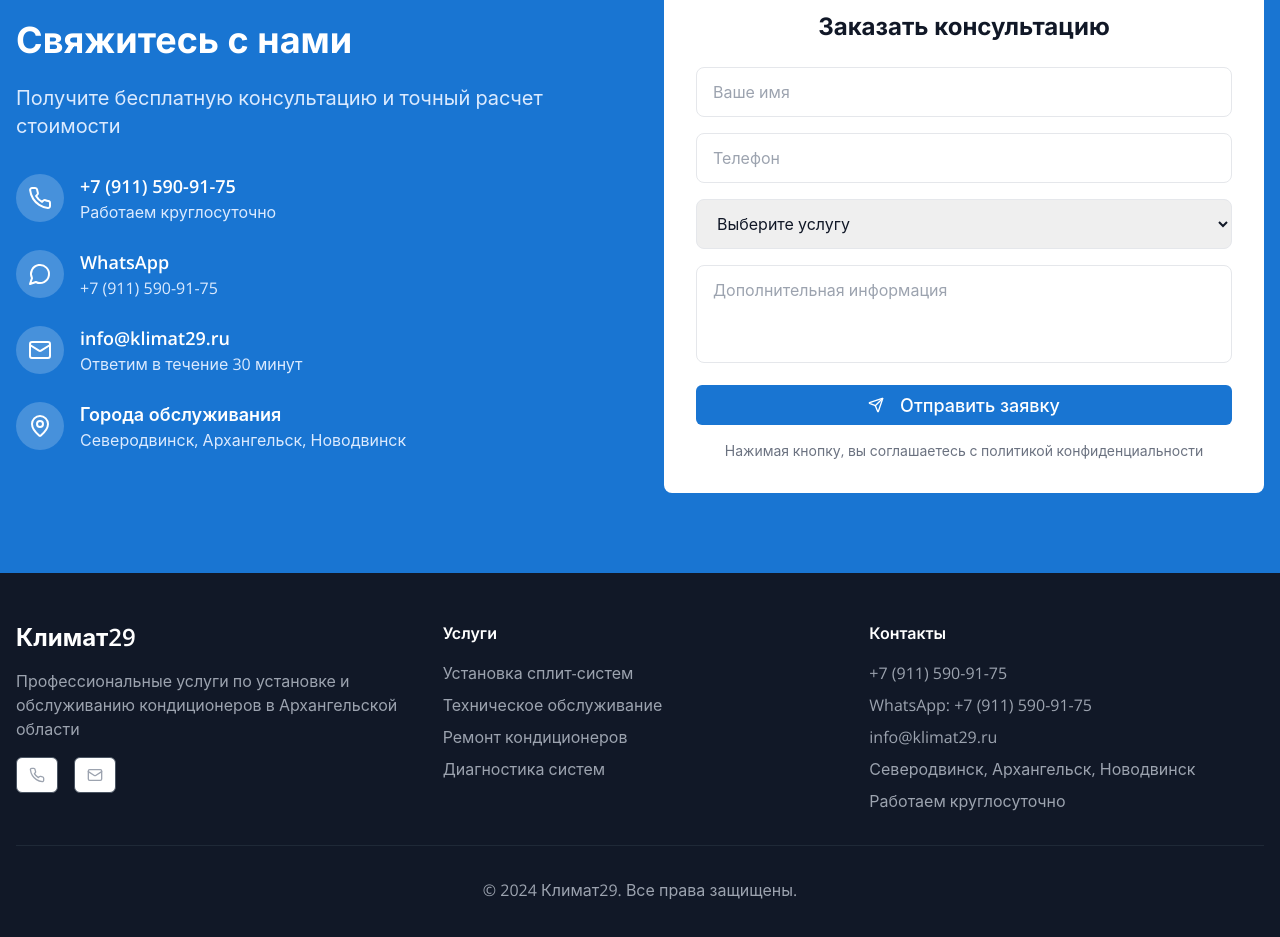
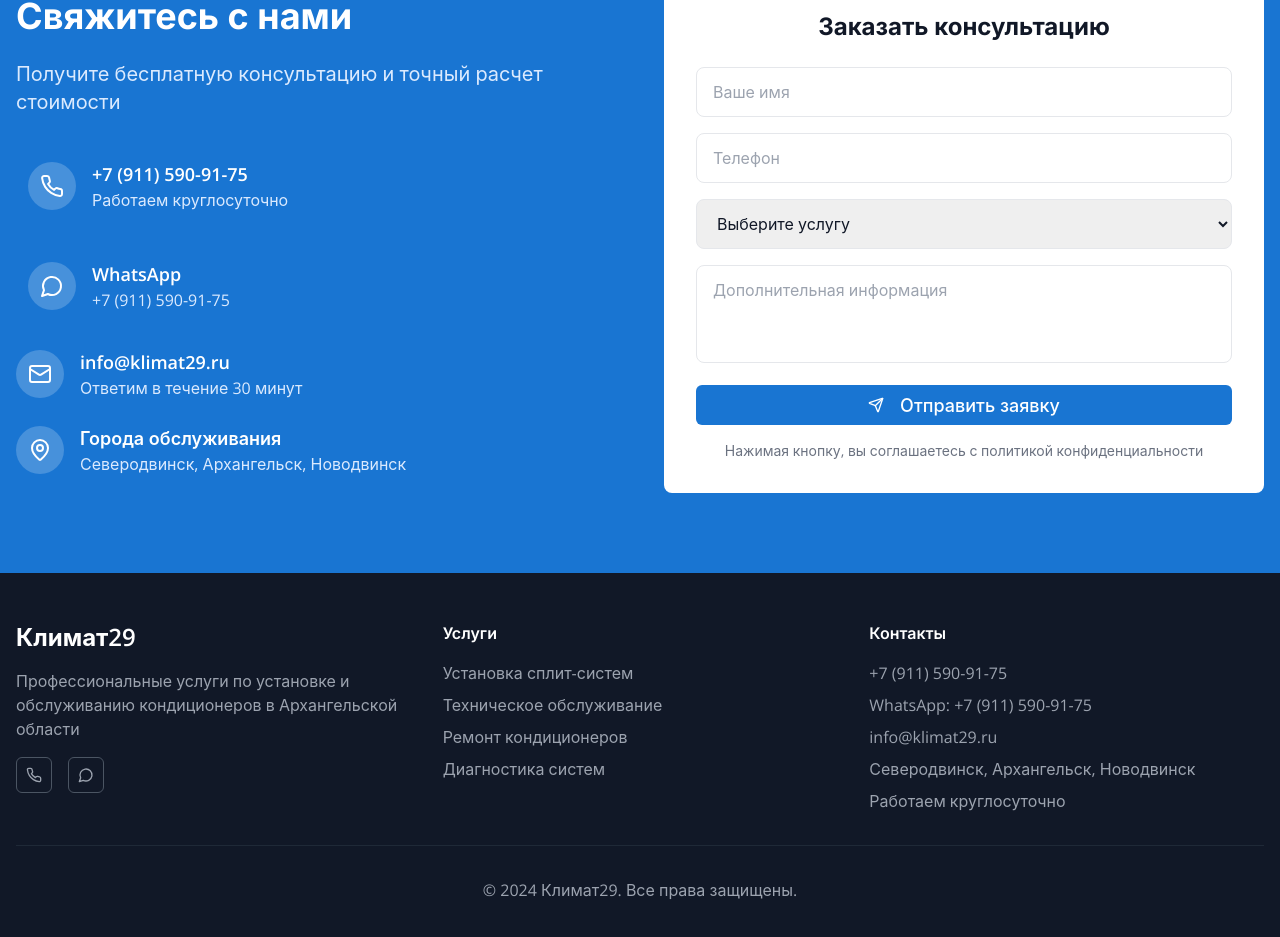
Before and after one commit to pr-poehali-dev/air-conditioning-installation, a React (Vite) app: page / in a window 1280 px wide. Shown: the part 2396-3333 px from the top of the page. Built offline with nearby package versions, Linux system fonts and the light colour scheme.

Commit message:
Добавить контактную информацию с переходом в WhatsApp

```diff
--- a/src/pages/Index.tsx
+++ b/src/pages/Index.tsx
@@ -266,7 +266,7 @@ const Index = () => {
                 Получите бесплатную консультацию и точный расчет стоимости
               </p>
               <div className="space-y-6">
-                <div className="flex items-center gap-4">
+                <a href="tel:+79115909175" className="flex items-center gap-4 hover:bg-white/10 p-3 rounded-lg transition-colors">
                   <div className="w-12 h-12 bg-white/20 rounded-full flex items-center justify-center">
                     <Icon name="Phone" size={24} className="text-white" />
                   </div>
@@ -274,18 +274,16 @@ const Index = () => {
                     <div className="font-semibold text-lg">+7 (911) 590-91-75</div>
                     <div className="text-blue-100">Работаем круглосуточно</div>
                   </div>
-                </div>
-                <div className="flex items-center gap-4">
+                </a>
+                <a href="https://wa.me/79115909175" target="_blank" rel="noopener noreferrer" className="flex items-center gap-4 hover:bg-white/10 p-3 rounded-lg transition-colors">
                   <div className="w-12 h-12 bg-white/20 rounded-full flex items-center justify-center">
                     <Icon name="MessageCircle" size={24} className="text-white" />
                   </div>
                   <div>
                     <div className="font-semibold text-lg">WhatsApp</div>
-                    <div className="text-blue-100">
-                      <a href="https://wa.me/79115909175" target="_blank" rel="noopener noreferrer" className="hover:underline">+7 (911) 590-91-75</a>
-                    </div>
+                    <div className="text-blue-100">+7 (911) 590-91-75</div>
                   </div>
-                </div>
+                </a>
                 <div className="flex items-center gap-4">
                   <div className="w-12 h-12 bg-white/20 rounded-full flex items-center justify-center">
                     <Icon name="Mail" size={24} className="text-white" />
@@ -363,12 +361,12 @@ const Index = () => {
                 Профессиональные услуги по установке и обслуживанию кондиционеров в Архангельской области
               </p>
               <div className="flex gap-4">
-                <Button variant="outline" size="sm" className="border-gray-600 text-gray-400 hover:text-white">
+                <a href="tel:+79115909175" className="inline-flex items-center justify-center h-9 w-9 border border-gray-600 text-gray-400 hover:text-white hover:border-white rounded-md transition-colors">
                   <Icon name="Phone" size={16} />
-                </Button>
-                <Button variant="outline" size="sm" className="border-gray-600 text-gray-400 hover:text-white">
-                  <Icon name="Mail" size={16} />
-                </Button>
+                </a>
+                <a href="https://wa.me/79115909175" target="_blank" rel="noopener noreferrer" className="inline-flex items-center justify-center h-9 w-9 border border-gray-600 text-gray-400 hover:text-white hover:border-white rounded-md transition-colors">
+                  <Icon name="MessageCircle" size={16} />
+                </a>
               </div>
             </div>
             <div>
@@ -383,9 +381,9 @@ const Index = () => {
             <div>
               <h4 className="font-semibold mb-4">Контакты</h4>
               <ul className="space-y-2 text-gray-400">
-                <li>+7 (911) 590-91-75</li>
-                <li>WhatsApp: +7 (911) 590-91-75</li>
-                <li>info@klimat29.ru</li>
+                <li><a href="tel:+79115909175" className="hover:text-white transition-colors">+7 (911) 590-91-75</a></li>
+                <li><a href="https://wa.me/79115909175" target="_blank" rel="noopener noreferrer" className="hover:text-white transition-colors">WhatsApp: +7 (911) 590-91-75</a></li>
+                <li><a href="mailto:info@klimat29.ru" className="hover:text-white transition-colors">info@klimat29.ru</a></li>
                 <li>Северодвинск, Архангельск, Новодвинск</li>
                 <li>Работаем круглосуточно</li>
               </ul>
```
